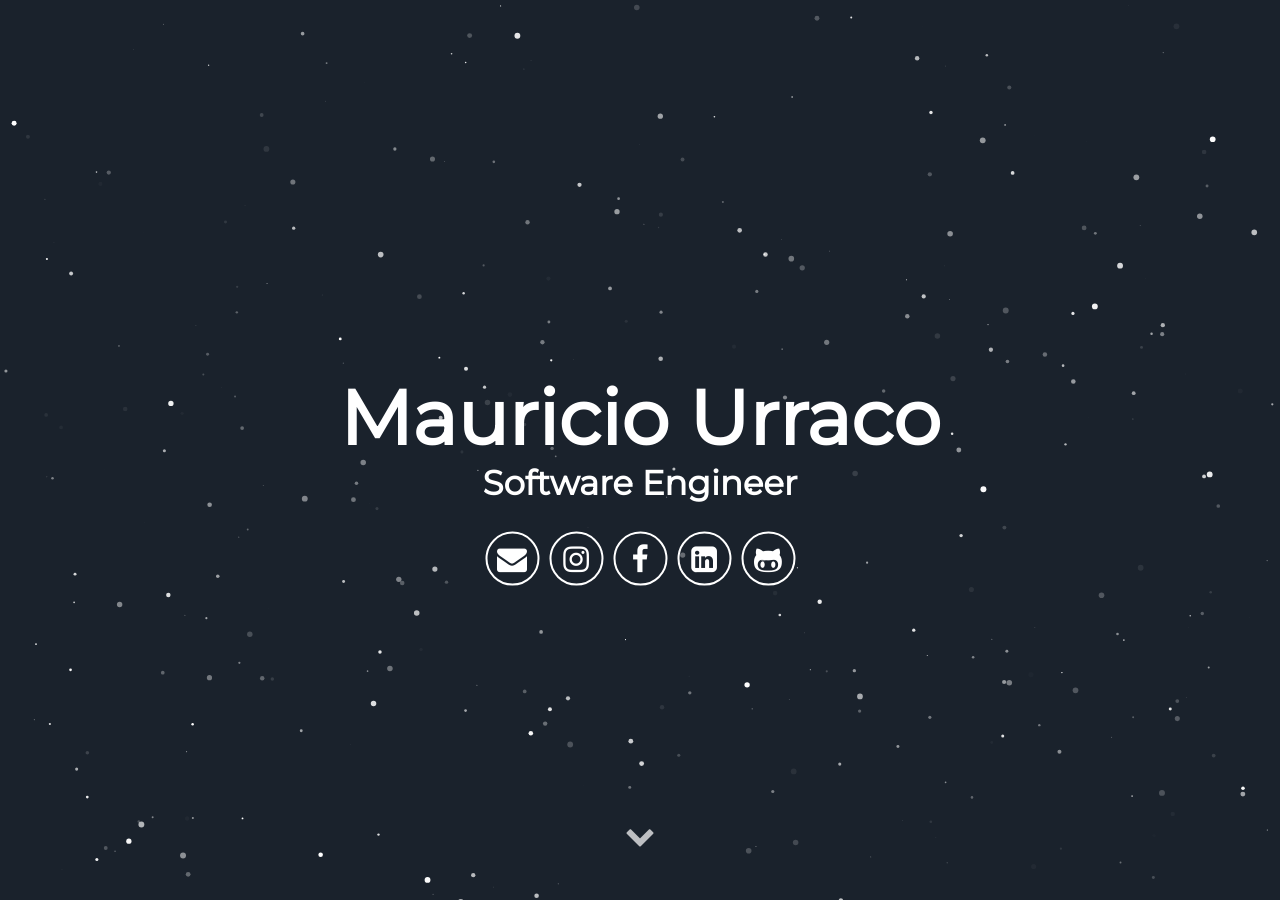
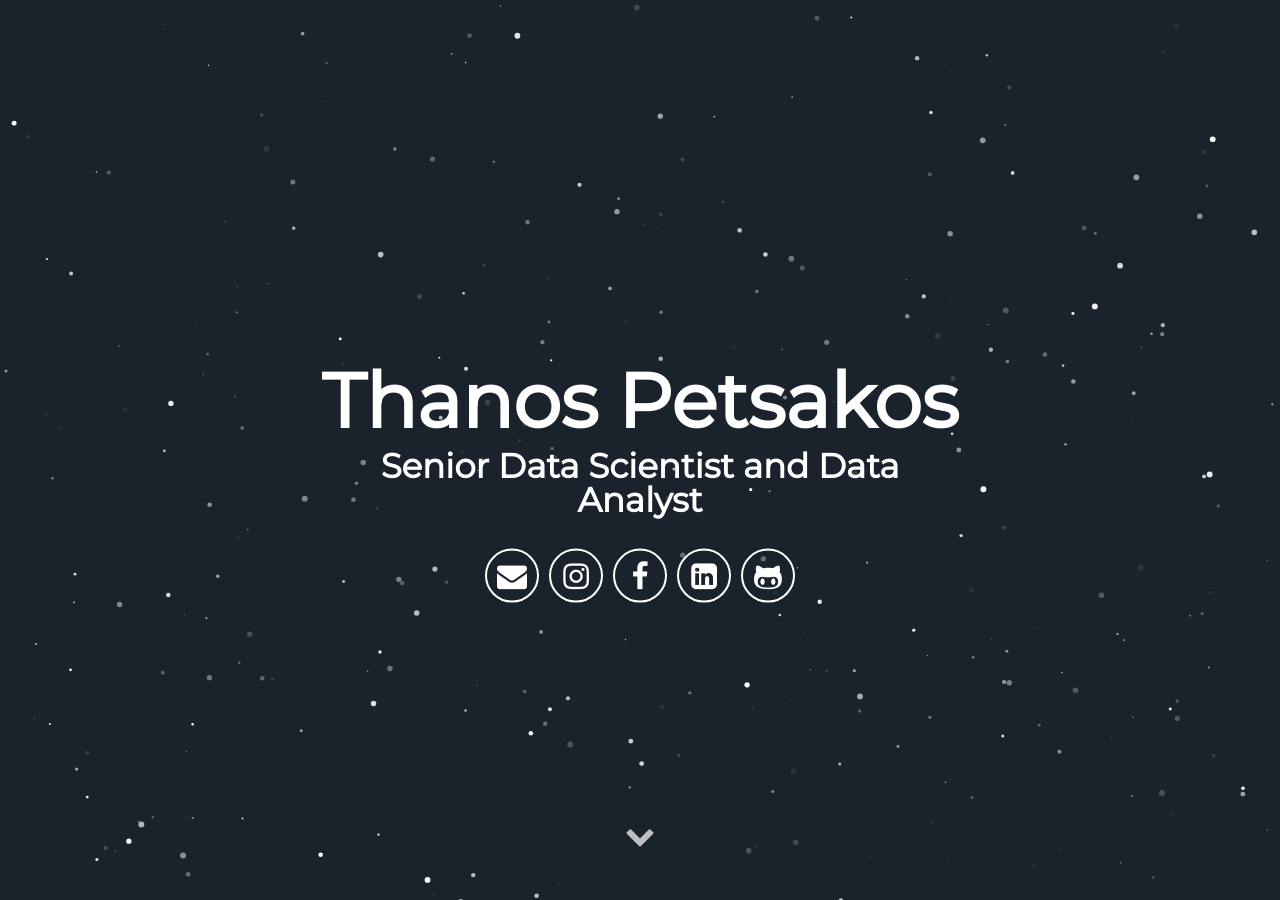
Before and after one commit to TPetsakos/Profile, a Jekyll site: the page built from index.html, in a window 1280 px wide and 900 px high. Built offline with Jekyll 4.4.1, drawn with Linux system fonts in a browser that asks for light colours; some web fonts are replaced.

Commit message:
Updated _config.yml

```diff
--- a/_config.yml
+++ b/_config.yml
@@ -1,14 +1,14 @@
 # Site settings
-title: Mauricio Urraco
+title: Thanos Petsakos
 description: Jekyll Theme Minimal Resume
 # baseurl: "" # the subpath of your site, e.g. /blog
 # url: "localhost:3000" # the base hostname & protocol for your site e.g. http://willianjusten.com.br
 
 # User settings
-username: Mauricio Urraco
+username: Thanos Petsakos
 user_description: I'm a Software Engineer from Argentina, always searching for the next challenge; no task is too scary nor too difficult. Lately I have been immersed in world of Giving Circles working with Grapevine, a California based startup trying to improve the world through collaborative giving. I'm the first engineer they hired to work on the platform.
-user_title: Software Engineer
-email: mauriurraco@gmail.com
+user_title: Senior Data Scientist and Data Analyst
+email: petsakos1@gmail.com
 # twitter_username: lorem_ipsum
 instagram_username: mauriciourraco7
 facebook_username: mauricio.urraco
```
